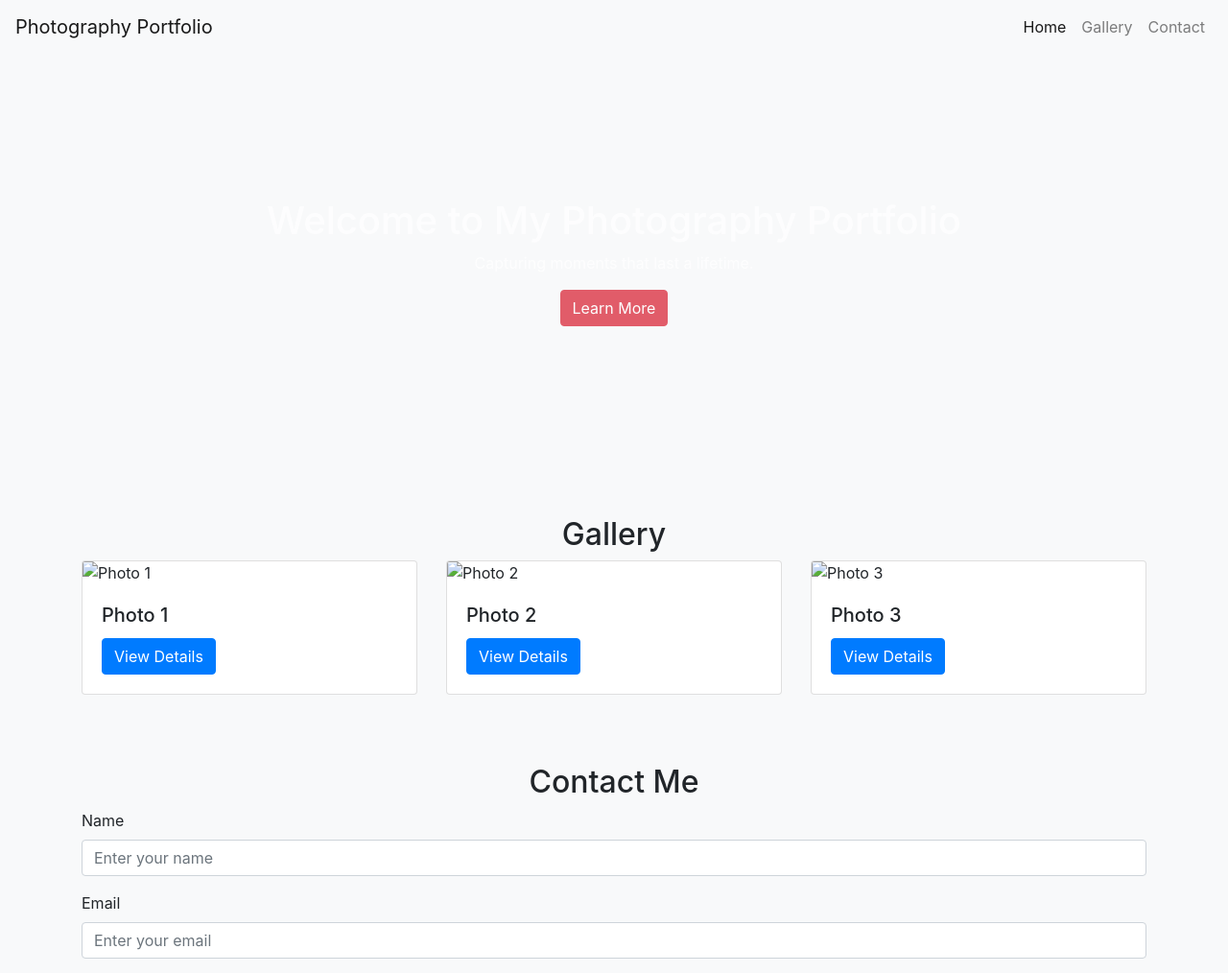
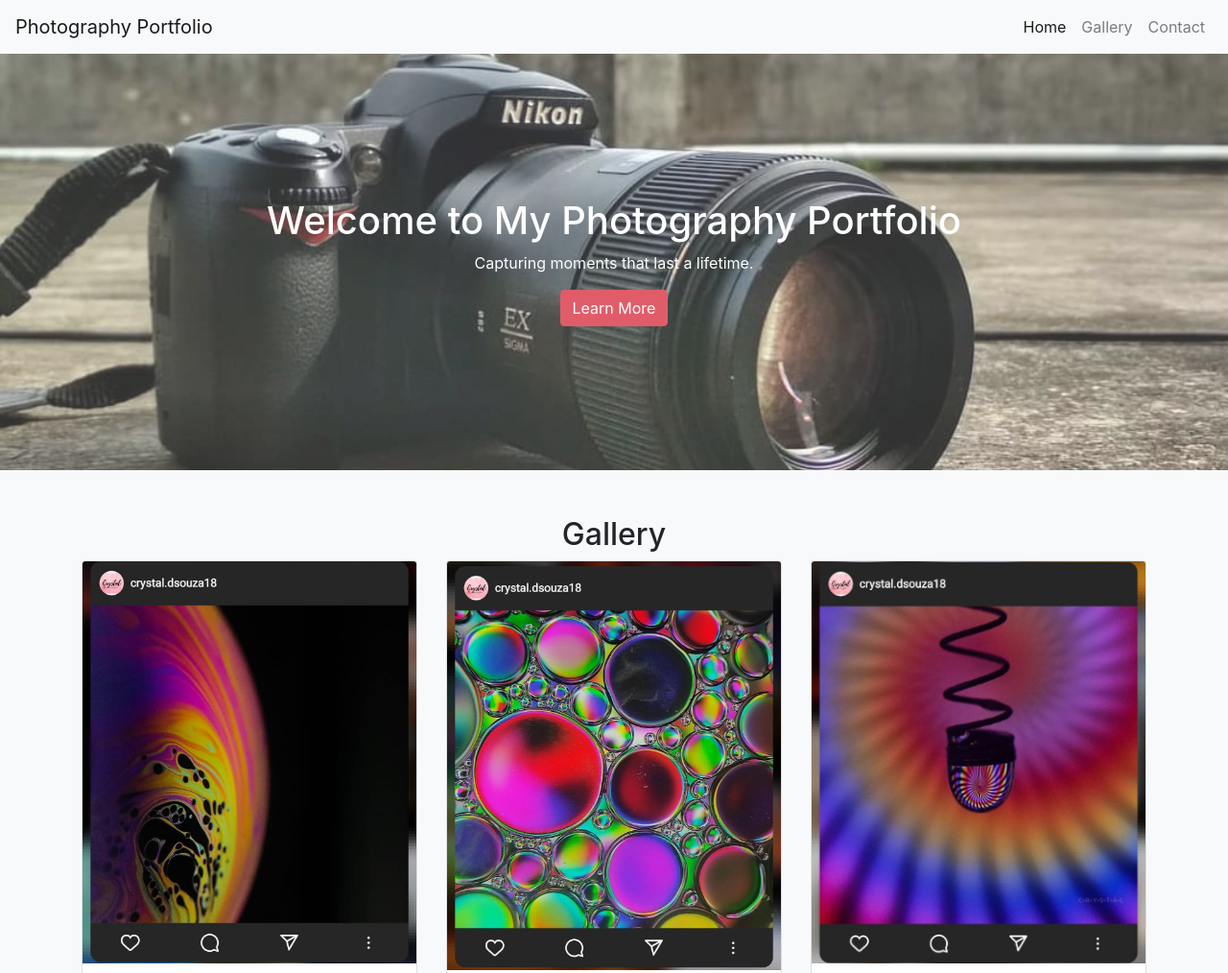
Before and after one commit to crystal-merlin-dsouza/bootstrap, a plain HTML site: page index.html in a window 1280 px wide. Shown: the top 1014 px of the page at 96% size. Drawn offline with nearby package versions, Linux system fonts and the light colour scheme; the site is published under a folder, as on GitHub Pages, so addresses that start at the root find nothing.

Commit message:
Update index.html

```diff
--- a/index.html
+++ b/index.html
@@ -13,7 +13,7 @@
             background-color: #f8f9fa;
         }
         .hero {
-            background-image: url('/img/bg.jpeg');
+            background-image: url('img/bg.jpeg');
             background-size: cover;
             background-position: center;
             background-repeat: no-repeat;
@@ -65,7 +65,7 @@
         <div class="row">
             <div class="col-md-4">
                 <div class="card mb-4">
-                    <img src="/img/1.jpeg" alt="Photo 1" class="card-img-top">
+                    <img src="img/1.jpeg" alt="Photo 1" class="card-img-top">
                     <div class="card-body">
                         <h5 class="card-title">Photo 1</h5>
                         <button class="btn btn-primary" data-toggle="modal" data-target="#photoModal" data-title="Photo 1" data-description="A shiny bubble filled with colors.">View Details</button>
@@ -74,7 +74,7 @@
             </div>
             <div class="col-md-4">
                 <div class="card mb-4">
-                    <img src="/img/2.jpeg" alt="Photo 2" class="card-img-top">
+                    <img src="img/2.jpeg" alt="Photo 2" class="card-img-top">
                     <div class="card-body">
                         <h5 class="card-title">Photo 2</h5>
                         <button class="btn btn-primary" data-toggle="modal" data-target="#photoModal" data-title="Photo 2" data-description="Colorful lights shine through oil and water.">View Details</button>
@@ -83,7 +83,7 @@
             </div>
             <div class="col-md-4">
                 <div class="card mb-4">
-                    <img src="/img/3.jpeg" alt="Photo 3" class="card-img-top">
+                    <img src="img/3.jpeg" alt="Photo 3" class="card-img-top">
                     <div class="card-body">
                         <h5 class="card-title">Photo 3</h5>
                         <button class="btn btn-primary" data-toggle="modal" data-target="#photoModal" data-title="Photo 3" data-description="A water drop reflects a colorful background.">View Details</button>
```
